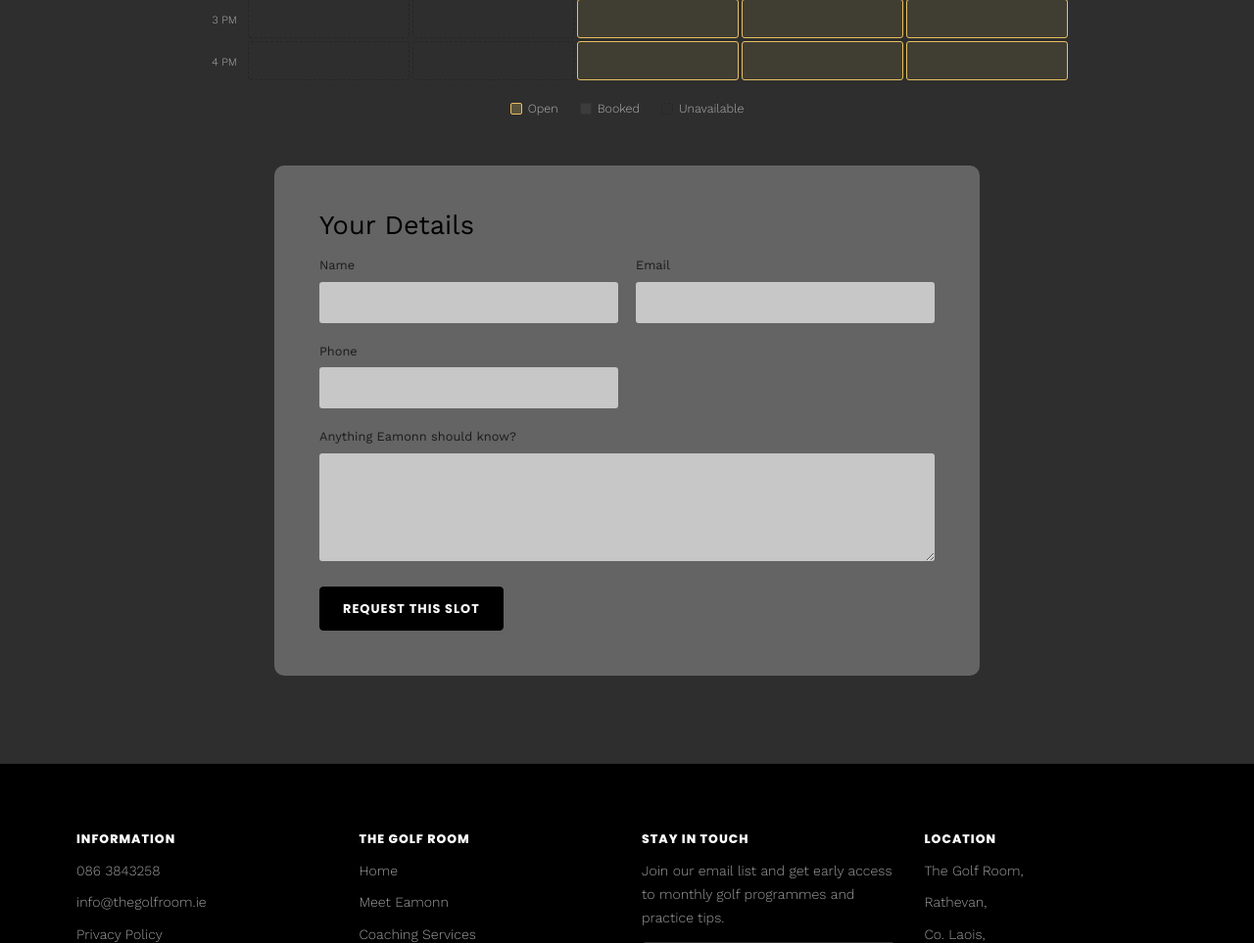
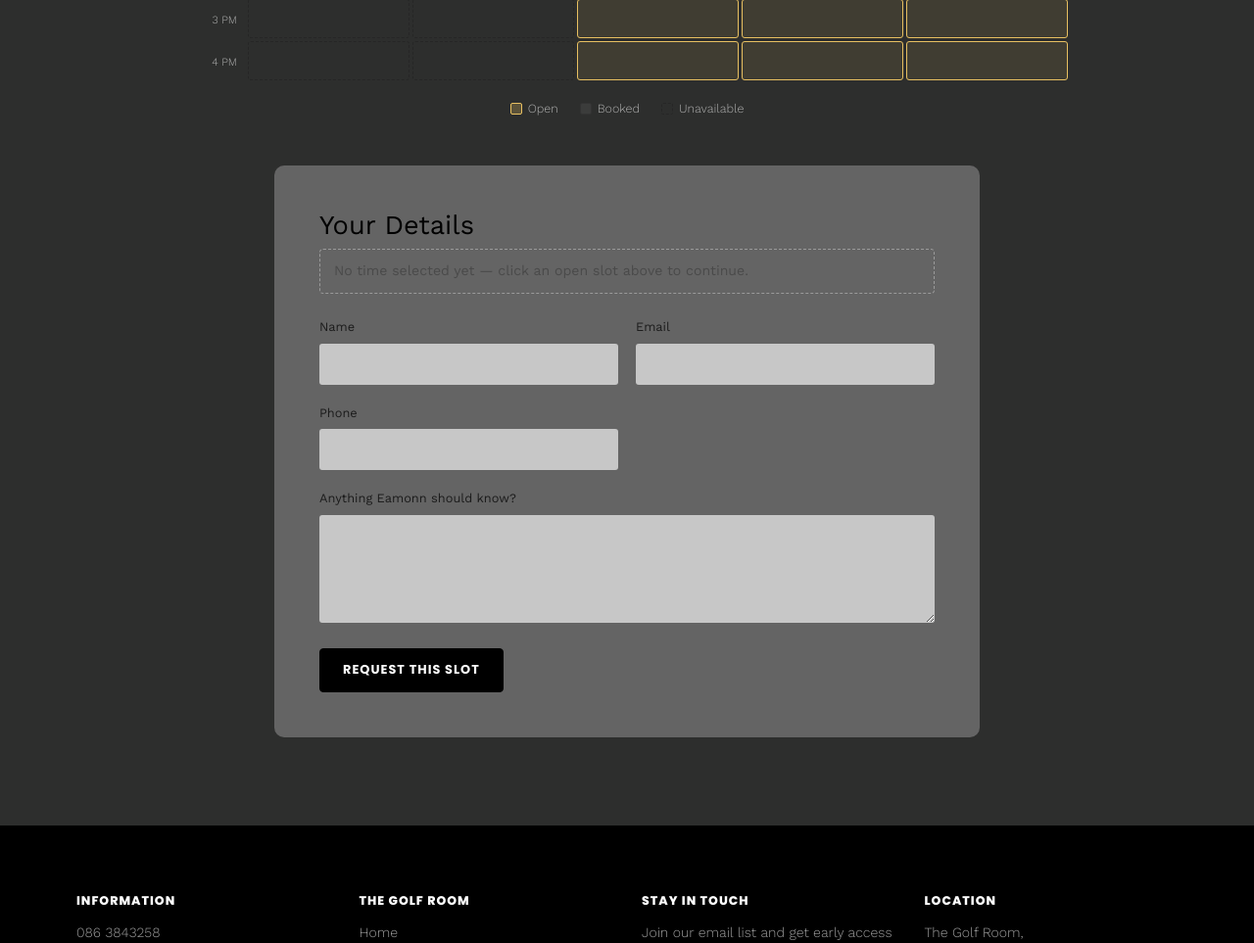
Before and after one commit to robbrownhourglass/thegolfroom, a Flask app: page /bookings in a window 1280 px wide. Shown: the part 838-1801 px from the top of the page at 98% size. Run offline with Flask 3, Linux system fonts and the light colour scheme; some web fonts are replaced.

Commit message:
Make clicking a calendar slot visibly lead to the booking form
Selecting a slot only highlighted its cell with no indication that
anything downstream had happened — the "Your Details" form was there
the whole time, unconnected-looking. Now:

- Each open cell carries a data-slot-label (e.g. "Fri 21 at 11 AM").
- A status line above the details form starts as "No time selected yet
  — click an open slot above to continue" and updates in place once one
  is picked, plus the page smooth-scrolls down to the form.
- Progressive enhancement only: this is a small vanilla-JS addition on
  top of the existing plain-HTML-forms flow, which still fully works
  (native required-radio validation) if JS is off.

Verified via headless browser: empty-state text is correct before any
selection, clicking a cell updates it to the right day/time and scrolls
the details card into view.

Co-Authored-By: Claude Sonnet 5 <noreply@anthropic.com>

```diff
--- a/static/css/style.css
+++ b/static/css/style.css
@@ -482,6 +482,22 @@ section { padding: 90px 0; }
   font-size: 1.7rem;
   letter-spacing: normal;
 }
+.selected-slot {
+  margin: -0.4em 0 1.6em;
+  padding: 10px 14px;
+  border-radius: var(--radius);
+  font-size: 0.88rem;
+  font-weight: 600;
+  background: #2d2410;
+  color: var(--gold);
+  border: 1px solid #6b551f;
+}
+.selected-slot.is-empty {
+  background: transparent;
+  color: #4a4a4a;
+  border: 1px dashed #9a9a9a;
+  font-weight: 400;
+}
 .enquiry {
   display: grid;
   grid-template-columns: 1fr 1fr;
--- a/templates/bookings.html
+++ b/templates/bookings.html
@@ -41,7 +41,7 @@
             {% for cell in row.cells %}
               {% if cell.status == 'open' %}
                 <input type="radio" name="slot" value="{{ cell.iso }}" id="slot-{{ cell.iso }}" required>
-                <label class="grid-cell open" for="slot-{{ cell.iso }}"></label>
+                <label class="grid-cell open" for="slot-{{ cell.iso }}" data-slot-label="{{ grid.days[loop.index0].dow }} {{ grid.days[loop.index0].day_num }} at {{ row.label }}"></label>
               {% elif cell.status == 'booked' %}
                 <div class="grid-cell booked" title="Already booked"></div>
               {% else %}
@@ -57,8 +57,9 @@
         <span><i class="swatch past"></i> Unavailable</span>
       </div>
 
-      <div class="form-card" style="margin-top: 3em;">
+      <div class="form-card" id="details-card" style="margin-top: 3em;">
         <h2>Your Details</h2>
+        <p id="selected-slot" class="selected-slot is-empty">No time selected yet — click an open slot above to continue.</p>
         <div class="enquiry">
           <div>
             <label for="name">Name</label>
@@ -84,4 +85,25 @@
     </form>
   </div>
 </section>
+
+<script>
+  // Progressive enhancement only — the form works fine without this (native
+  // HTML5 "required" on the radio group still blocks submitting with no
+  // slot picked). This just makes it obvious that clicking a slot leads
+  // somewhere: show what got picked, and jump down to the details form.
+  (function () {
+    var summary = document.getElementById('selected-slot');
+    var detailsCard = document.getElementById('details-card');
+    if (!summary) return;
+    document.querySelectorAll('.week-grid input[type="radio"]').forEach(function (radio) {
+      radio.addEventListener('change', function () {
+        var label = document.querySelector('label[for="' + radio.id + '"]');
+        var text = label ? label.getAttribute('data-slot-label') : '';
+        summary.textContent = 'Selected: ' + text + ' — fill in your details below to request it.';
+        summary.classList.remove('is-empty');
+        if (detailsCard) detailsCard.scrollIntoView({ behavior: 'smooth', block: 'start' });
+      });
+    });
+  })();
+</script>
 {% endblock %}
```
